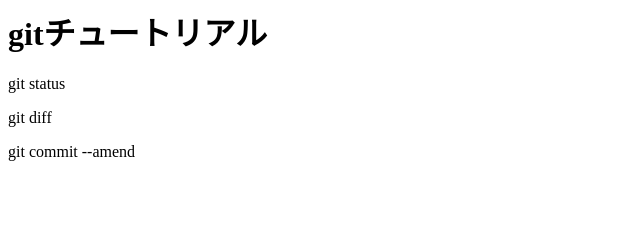
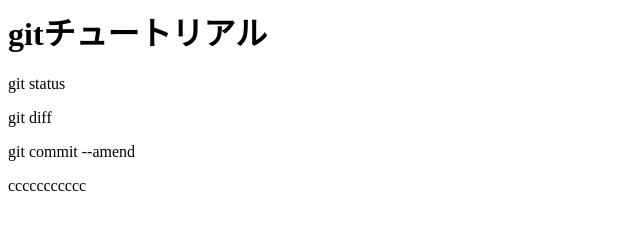
Before and after one commit to Nishizawa-sumusinc/git_tutorial, a plain HTML site: page index.html in a window 1280 px wide. Shown: the full height of the page, 0-640 px from the left. Drawn offline with Linux system fonts and the light colour scheme.

Commit message:
write ccccc

```diff
--- a/index.html
+++ b/index.html
@@ -2,3 +2,4 @@
 <p>git status</p>
 <p>git diff</p>
 <p>git commit --amend</p>
+<p>ccccccccccc</p>
```
